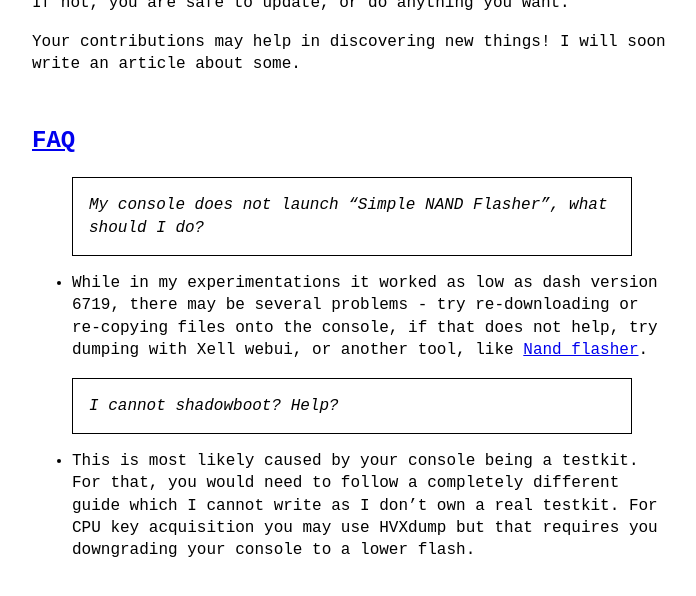
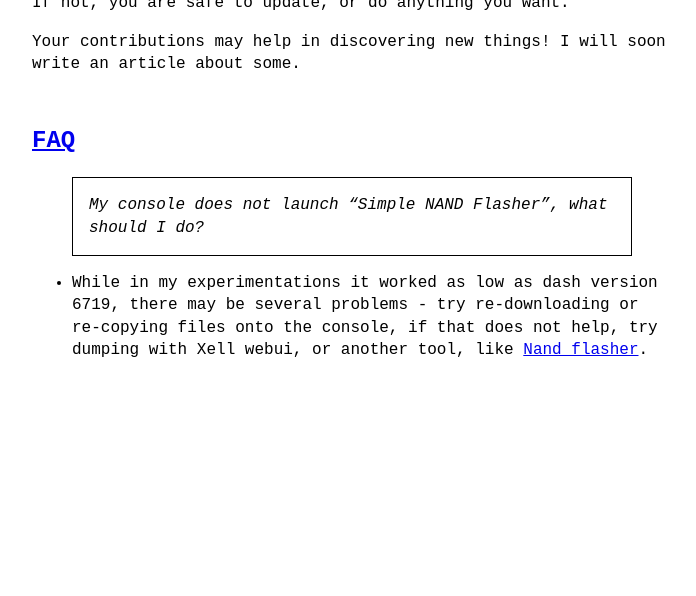
Before and after one commit to dzastsed/dzastsed.github.io, a Jekyll site: the page built from _posts/2024-04-09-How-to-dump-your-XDK-Nand-+-preservation-of-undumped-recoveries.md, in a window 1280 px wide and 900 px high, scrolled down 4046 px, cut to the strip 258-854 px from the top of the window. Shown: the whole strip, without its empty margins (288-984 px from the left). Built offline with Jekyll 4.4.1, drawn with Linux system fonts in a browser that asks for light colours; after the commit the page ends 4746 px from its top, so only the background shows below that.

Commit message:
Update 2024-04-09-How-to-dump-your-XDK-Nand-+-preservation-of-undumped-recoveries.md

```diff
--- a/_posts/2024-04-09-How-to-dump-your-XDK-Nand-+-preservation-of-undumped-recoveries.md
+++ b/_posts/2024-04-09-How-to-dump-your-XDK-Nand-+-preservation-of-undumped-recoveries.md
@@ -90,7 +90,3 @@ Your contributions may help in discovering new things! I will soon write an arti
 > My console does not launch "Simple NAND Flasher", what should I do?
 
 * While in my experimentations it worked as low as dash version 6719, there may be several problems - try re-downloading or re-copying files onto the console, if that does not help, try dumping with Xell webui, or another tool, like [Nand flasher](https://digiex.net/threads/nand-flasher-360-for-xbox-360-v1-2-0-download.9573/).
-
-> I cannot shadowboot? Help?
-
-* This is most likely caused by your console being a testkit. For that, you would need to follow a completely different guide which I cannot write as I don't own a real testkit. For CPU key acquisition you may use HVXdump but that requires you downgrading your console to a lower flash.
```
